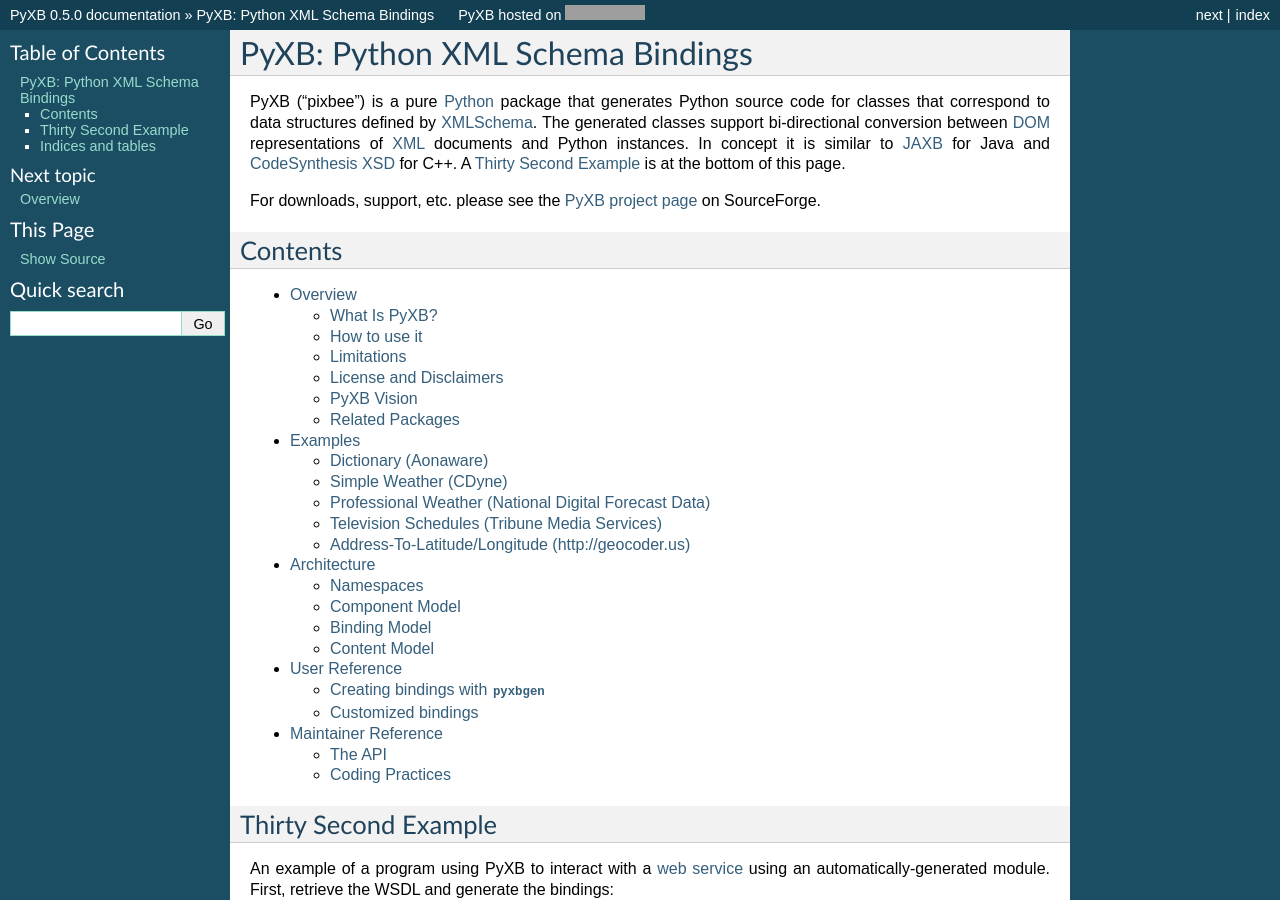
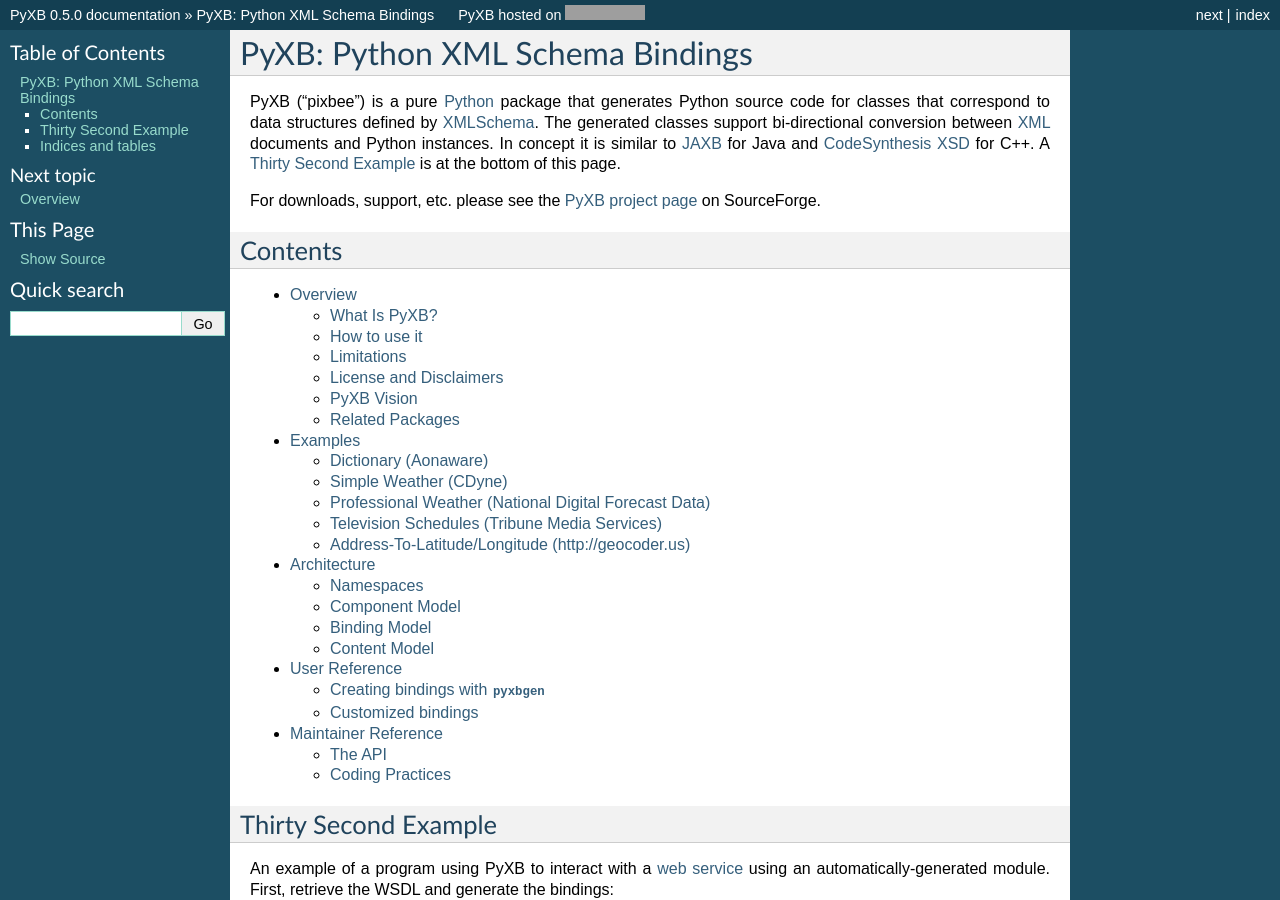
Before and after one commit to pabigot/pyxb, a Sphinx documentation site: the page built from doc/index.txt, in a window 1280 px wide and 900 px high. Built offline with Sphinx 7.4.7, drawn with Linux system fonts in a browser that asks for light colours; grey boxes are pictures that could not be loaded.

Commit message:
Do not imply we require DOM

```diff
--- a/doc/index.txt
+++ b/doc/index.txt
@@ -9,9 +9,8 @@
 PyXB ("pixbee") is a pure `Python <http://www.python.org>`_ package that
 generates Python source code for classes that correspond to data structures
 defined by `XMLSchema <http://www.w3.org/XML/Schema>`_.  The generated classes
-support bi-directional conversion between `DOM <http://www.w3.org/DOM/>`_
-representations of `XML <http://www.w3.org/XML/>`_ documents and Python
-instances.  In concept it is similar to `JAXB
+support bi-directional conversion between `XML <http://www.w3.org/XML/>`_
+documents and Python instances.  In concept it is similar to `JAXB
 <http://en.wikipedia.org/wiki/JAXB>`_ for Java and `CodeSynthesis XSD
 <http://www.codesynthesis.com/products/xsd/>`_ for C++.  A
 :ref:`thirty_sec_example` is at the bottom of this page.
```
